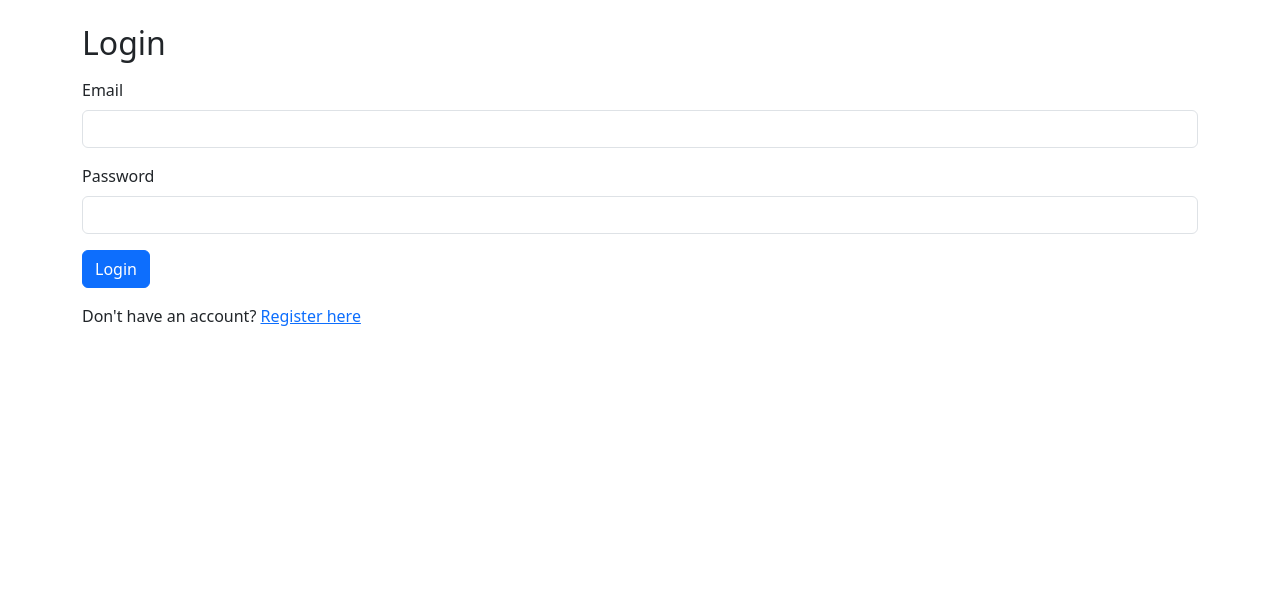
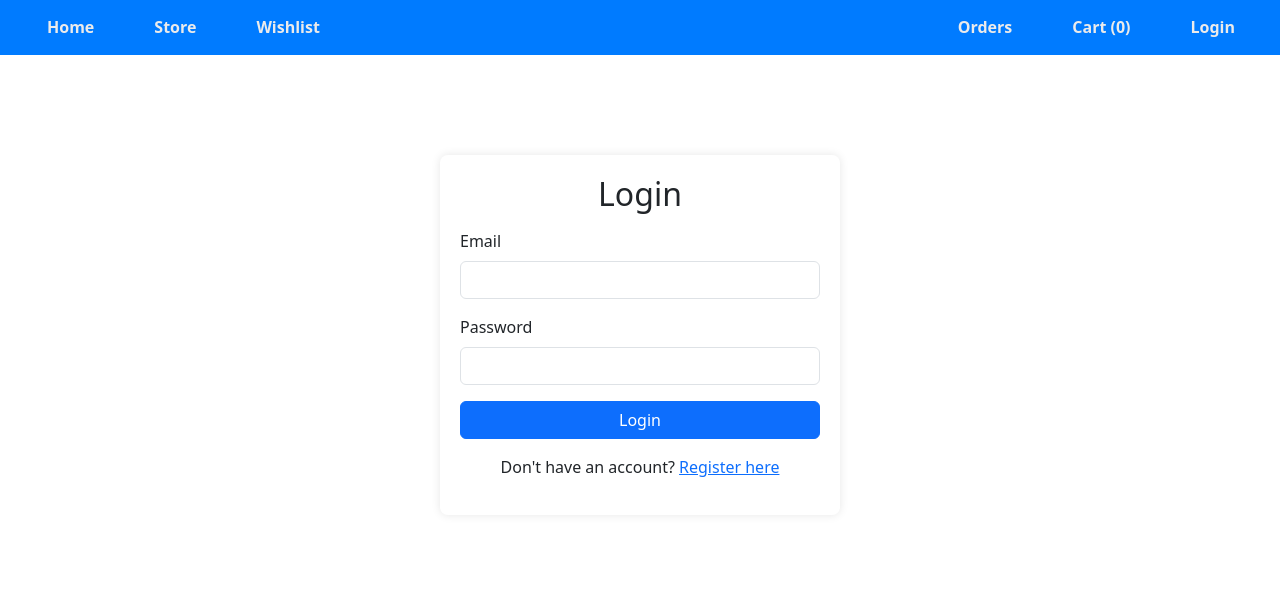
Before and after one commit to NikhilMahalingam/Online-Store, a Flask app: page /login in a window 1280 px wide. Shown: the top 614 px of the page. Run offline with Flask 3, Linux system fonts and the light colour scheme.

Commit message:
add # items to cart nav; expose login, register, and logout pages in UI; display logged in user

```diff
--- a/online_store/app.py
+++ b/online_store/app.py
@@ -1,5 +1,5 @@
 from flask_sqlalchemy import SQLAlchemy
-from flask import Flask, render_template, request, redirect, url_for, flash, session
+from flask import Flask, render_template, request, redirect, url_for, flash, session, g
 from db import db, Products, Customers, Orders, OrderItems, OrderStatus
 from dotenv import load_dotenv
 import os
@@ -26,12 +26,32 @@ db.init_app(app)
 
 supabase: Client = create_client(SUPABASE_URL, SUPABASE_API_KEY)
 
-#Routes for Pages
-
+# Helpers
 def get_customer_id_from_email(email):
     customer = db.session.query(Customers).filter_by(email=email).first()
     return customer.customer_id if customer else None
 
+def get_cart_items(order):
+    cart_items = []
+    if order:
+        cart_items = OrderItems.query.filter_by(order_id=order.order_id).all()
+    return cart_items
+
+# Global state
+@app.before_request
+def before_request():
+    user_email = session.get('user_email')
+    customer_id = get_customer_id_from_email(user_email)
+    cart_order = Orders.query.filter_by(customer_id=customer_id, status='cart').first()
+    cart_items = get_cart_items(cart_order)
+    total_items = 0
+    for cart_item in cart_items:
+        total_items += cart_item.quantity
+
+    g.items_in_cart = total_items
+    g.current_user = user_email
+
+# Routes for Pages
 @app.route('/store')
 def store():
     query = request.args.get('query')
@@ -58,11 +78,7 @@ def view_cart():
     user_email = session.get('user_email')
     customer_id = get_customer_id_from_email(user_email)
     cart_order = Orders.query.filter_by(customer_id=customer_id, status='cart').first()
-
-    if cart_order:
-        cart_items = OrderItems.query.filter_by(order_id=cart_order.order_id).all()
-    else:
-        cart_items = []
+    cart_items = get_cart_items(cart_order)
 
     return render_template('view_cart.html', cart_items=cart_items, total=cart_order.total_amount if cart_order else 0)
 
@@ -102,7 +118,7 @@ def checkout():
     return render_template('checkout.html', order=order)
 
 
-#Routes for Functions
+# Routes for Functions
 @app.route('/register', methods=['GET', 'POST'])
 def register():
     if request.method == 'POST':
@@ -154,16 +170,24 @@ def login():
         if response:
             session_obj = supabase.auth.get_session()
             if session_obj:
+                    user_email = session_obj.user.user_metadata['email']
                     access_token = session_obj.access_token
+                    session['user_email'] = user_email
                     session['access_token'] = access_token
                     flash('Login successful!', 'success')
 
-            return redirect(url_for('index'))
+            return redirect(url_for('store'))
         else:
                 flash('Login failed. Please check your credentials.', 'danger')
                 return redirect(url_for('login'))
     return render_template('login.html')
 
+
+@app.route('/logout')
+def logout():
+    session.clear()
+    flash('You have been logged out.', 'info')
+    return redirect(url_for('store'))
 
 
 Session = scoped_session(sessionmaker(autoflush=False))
--- a/online_store/templates/login.html
+++ b/online_store/templates/login.html
@@ -4,10 +4,28 @@
     <meta charset="UTF-8">
     <title>Login</title>
     <link href="https://cdn.jsdelivr.net/npm/bootstrap@5.3.1/dist/css/bootstrap.min.css" rel="stylesheet">
+    <style>
+        .container {
+            display: flex;
+            justify-content: center;
+            align-items: center;
+            height: 70vh;
+        }
+
+        .login-container {
+            max-width: 400px;
+            width: 100%;
+            padding: 20px;
+            border-radius: 8px;
+            box-shadow: 0 0 10px rgba(0, 0, 0, 0.1);
+        }
+    </style>
 </head>
 <body>
-    <div class="container mt-4">
-        <h2 class="mb-3">Login</h2>
+    {% include 'nav.html' %}
+    <div class="container">
+        <div class="login-container">
+            <h2 class="mb-3 text-center">Login</h2>
             {% with messages = get_flashed_messages(with_categories=true) %}
                 {% if messages %}
                     <div>
@@ -28,10 +46,11 @@
                     <label for="password" class="form-label">Password</label>
                     <input type="password" class="form-control" id="password" name="password" required>
                 </div>
-            <button type="submit" class="btn btn-primary">Login</button>
+                <button type="submit" class="btn btn-primary w-100">Login</button>
             </form>
-        <div class="mt-3">
+            <div class="mt-3 text-center">
                 <p>Don't have an account? <a href="/register" class="link-primary">Register here</a></p>
+            </div>
         </div>
     </div>
 </body>
--- a/online_store/templates/nav.html
+++ b/online_store/templates/nav.html
@@ -36,10 +36,20 @@
     <ul>
         <li><a href="/"><b>Home</b></a></li>
         <li><a href="/store"><b>Store</b></a></li>
-        <li><a href="/wishlist"><b>My Wishlist</b></a></li>
+        <li><a href="/wishlist"><b>Wishlist</b></a></li>
     </ul>
+    {% if g.current_user %}
+    <ul><li>Logged in as: {{ g.current_user }}</li></ul>
+    {% endif %}
     <ul>
         <li><a href="/orders" class="cart-link"><b>Orders</b></a></li>
-        <li><a href="/view_cart" class="cart-link"><b>Cart</b></a></li>
+        <li><a href="/view_cart" class="cart-link"><b>Cart ({{g.items_in_cart}})</b></a></li>
+        <li>
+            {% if g.current_user %}
+                <a href="/logout" class="cart-link"><b>Logout</b></a>
+            {% else %}
+                <a href="/login" class="cart-link"><b>Login</b></a>
+            {% endif %}
+        </li>
     </ul>
 </nav>
```
Also changed, not shown: online_store/templates/register.html (+23 -1 lines). Lines whose indentation alone changed are shown as unchanged.
